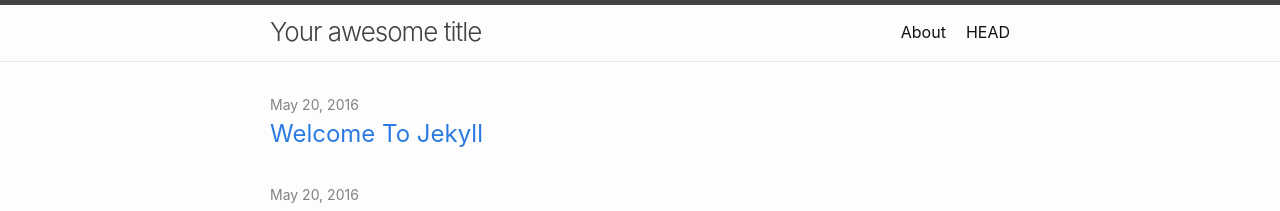
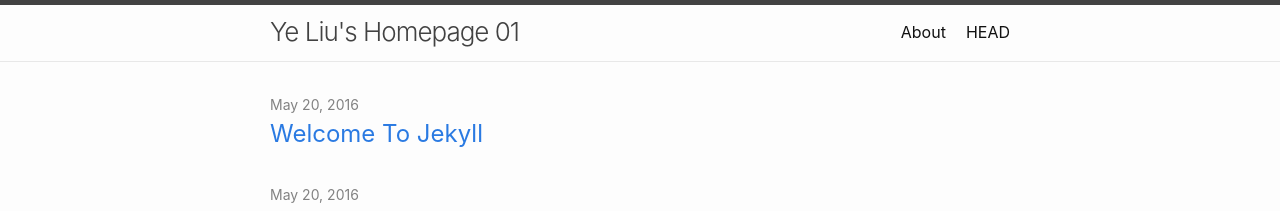
Before and after one commit to ChrisYe-Liu/chrisye-liu.github.io, a Jekyll site: the page built from index.md, in a window 1280 px wide. Shown: the top 211 px of the page. Built offline with Jekyll 4.4.1, drawn with Linux system fonts in a browser that asks for light colours.

Commit message:
Update _config.yml

```diff
--- a/_config.yml
+++ b/_config.yml
@@ -1,4 +1,4 @@
-title: Your awesome title
+title: Ye Liu's Homepage 01
 author:
   name: GitHub User
   email: your-email@domain.com
```
